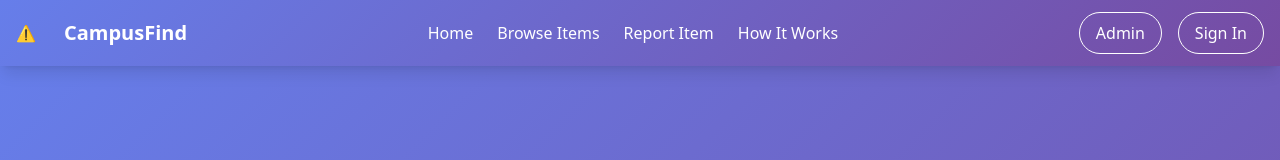
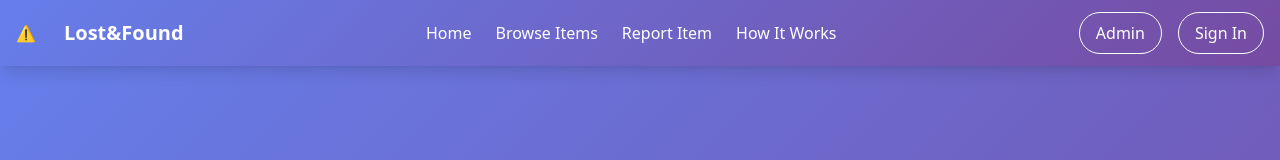
Before and after one commit to L-Praveen36/LostFound, a React (Create React App) app: page / in a window 1280 px wide. Shown: the top 160 px of the page. Built offline with nearby package versions, Linux system fonts and the light colour scheme; no server answers.

Commit message:
Final changes before deployment

```diff
--- a/src/components/Listings.js
+++ b/src/components/Listings.js
@@ -144,7 +144,7 @@ function Listings() {
                             }
                             className="bg-green-500 text-white py-2 rounded-full font-medium hover:bg-green-600 transition"
                           >
-                            Claim This Item
+                            claimed This Item
                           </button>
                         )}
                         {item.status === 'approved' && !item.resolved && item.userEmail && (
--- a/src/components/Navbar.js
+++ b/src/components/Navbar.js
@@ -44,7 +44,7 @@ function Navbar({ onShowAdminSignIn }) {
               loop
               autoPlay
             ></lottie-player>
-            <span className="text-xl font-bold">CampusFind</span>
+            <span className="text-xl font-bold">Lost&Found</span>
           </div>
 
           {/* Desktop Links */}
```
